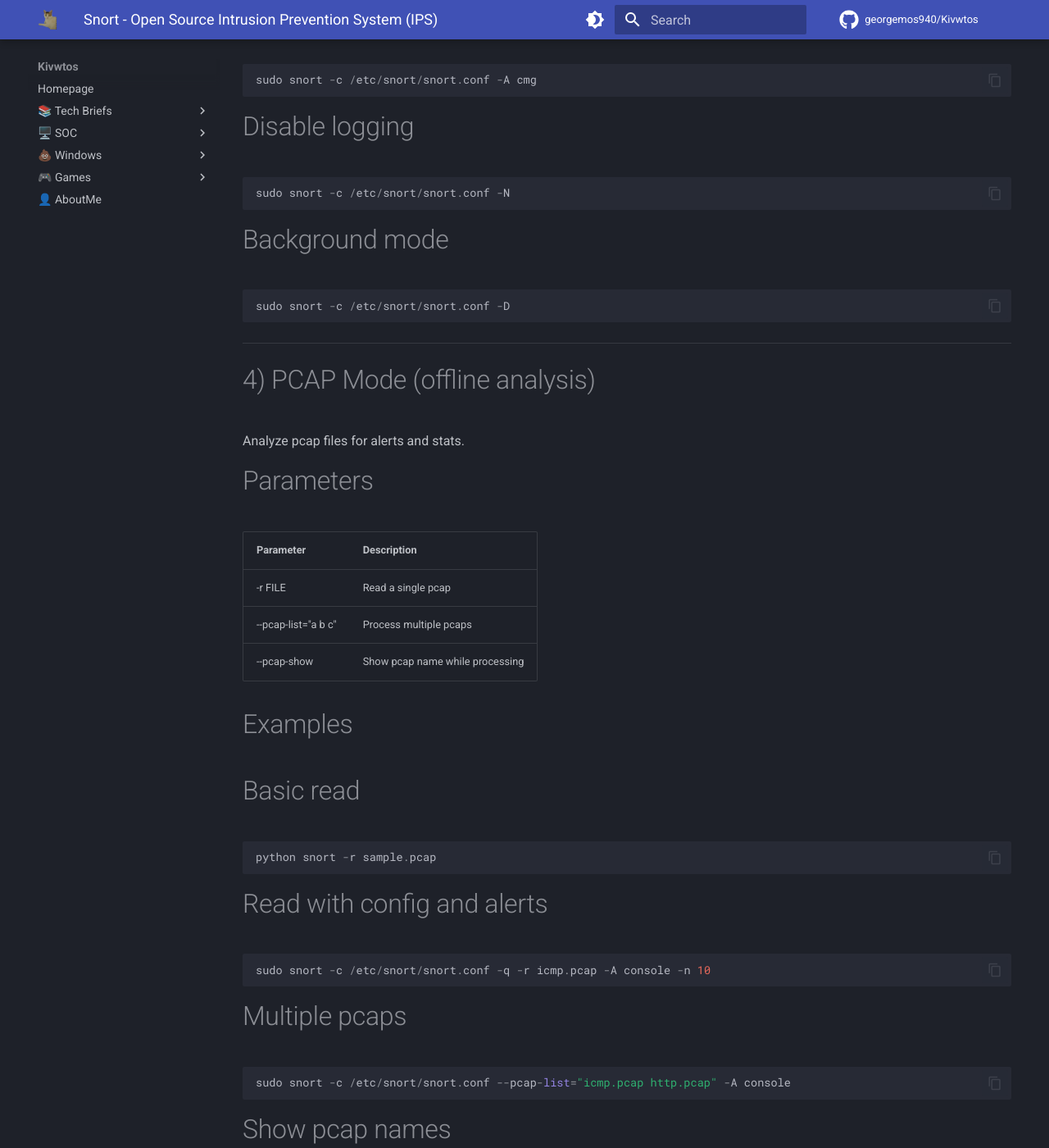
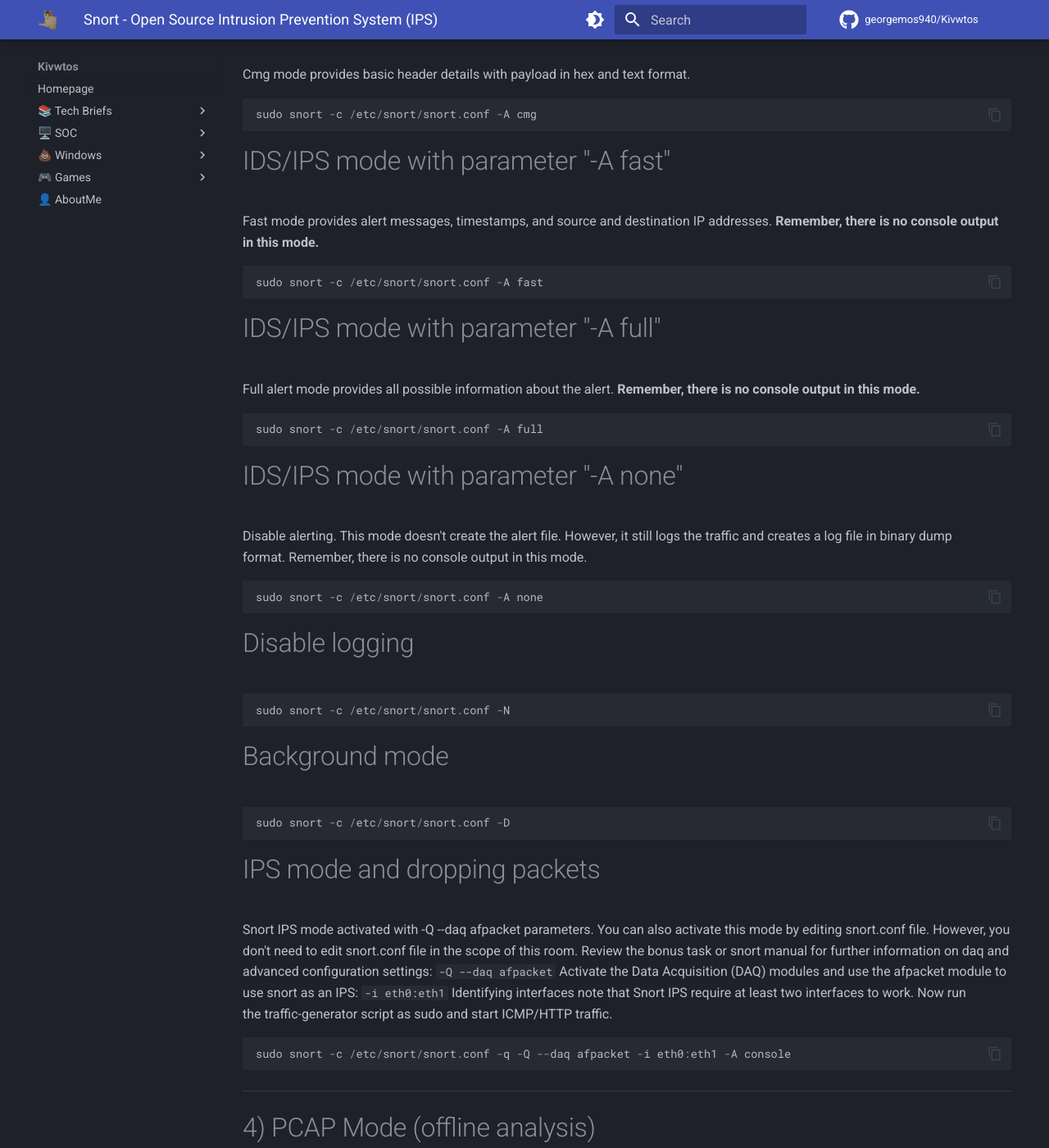
Before and after one commit to georgemos940/Kivwtos, an MkDocs documentation site: the page built from docs/tech briefs/network/snort.md, in a window 1280 px wide and 1400 px high, scrolled down 9960 px. Shown: the whole window at 82% size. Built offline with MkDocs 1.6.1 and Material for MkDocs 9.7.7, drawn with Linux system fonts in a browser that asks for light colours; comment, search, counter and statistics services are not loaded.

Commit message:
added to snort

````diff
--- a/docs/tech briefs/network/snort.md
+++ b/docs/tech briefs/network/snort.md
@@ -287,6 +287,7 @@
 | none    | Disable alerts (still logs traffic)            |
 
 # Examples
+
 # Test config
 ```python
 sudo snort -c /etc/snort/snort.conf -T
@@ -297,11 +298,29 @@
 sudo snort -c /etc/snort/snort.conf -A console
 ```
 
-# Run with cmg alerts
+# IDS/IPS mode with parameter "-A cmg"
+Cmg mode provides basic header details with payload in hex and text format.
 ```python
 sudo snort -c /etc/snort/snort.conf -A cmg
 ```
 
+# IDS/IPS mode with parameter "-A fast"
+Fast mode provides alert messages, timestamps, and source and destination IP addresses. **Remember, there is no console output in this mode.**
+```python
+sudo snort -c /etc/snort/snort.conf -A fast
+```
+
+#  IDS/IPS mode with parameter "-A full"
+Full alert mode provides all possible information about the alert. **Remember, there is no console output in this mode.**
+```python
+sudo snort -c /etc/snort/snort.conf -A full
+```
+
+# IDS/IPS mode with parameter "-A none"
+Disable alerting. This mode doesn't create the alert file. However, it still logs the traffic and creates a log file in binary dump format. Remember, there is no console output in this mode.
+```python
+sudo snort -c /etc/snort/snort.conf -A none
+```
 # Disable logging
 ```python
 sudo snort -c /etc/snort/snort.conf -N
@@ -311,6 +330,15 @@
 ```python
 sudo snort -c /etc/snort/snort.conf -D
 ```
+
+# IPS mode and dropping packets
+Snort IPS mode activated with -Q --daq afpacket parameters. You can also activate this mode by editing snort.conf file. However, you don't need to edit snort.conf file in the scope of this room. Review the bonus task or snort manual for further information on daq and advanced configuration settings: `-Q --daq afpacket`
+Activate the Data Acquisition (DAQ) modules and use the afpacket module to use snort as an IPS: `-i eth0:eth1`
+Identifying interfaces note that Snort IPS require at least two interfaces to work. Now run the traffic-generator script as sudo and start ICMP/HTTP traffic.
+```python
+sudo snort -c /etc/snort/snort.conf -q -Q --daq afpacket -i eth0:eth1 -A console
+```
+
 
 ---
 
````
Also changed, not shown: docs/index.md (+2 -15 lines), docs/.obsidian/workspace.json.
